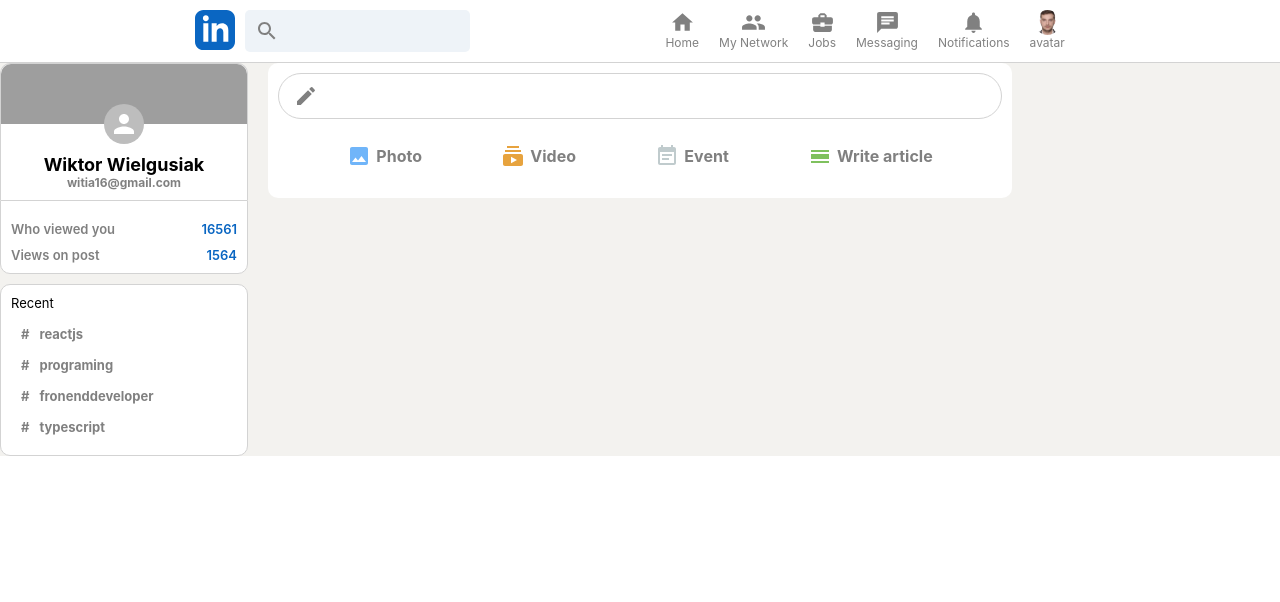
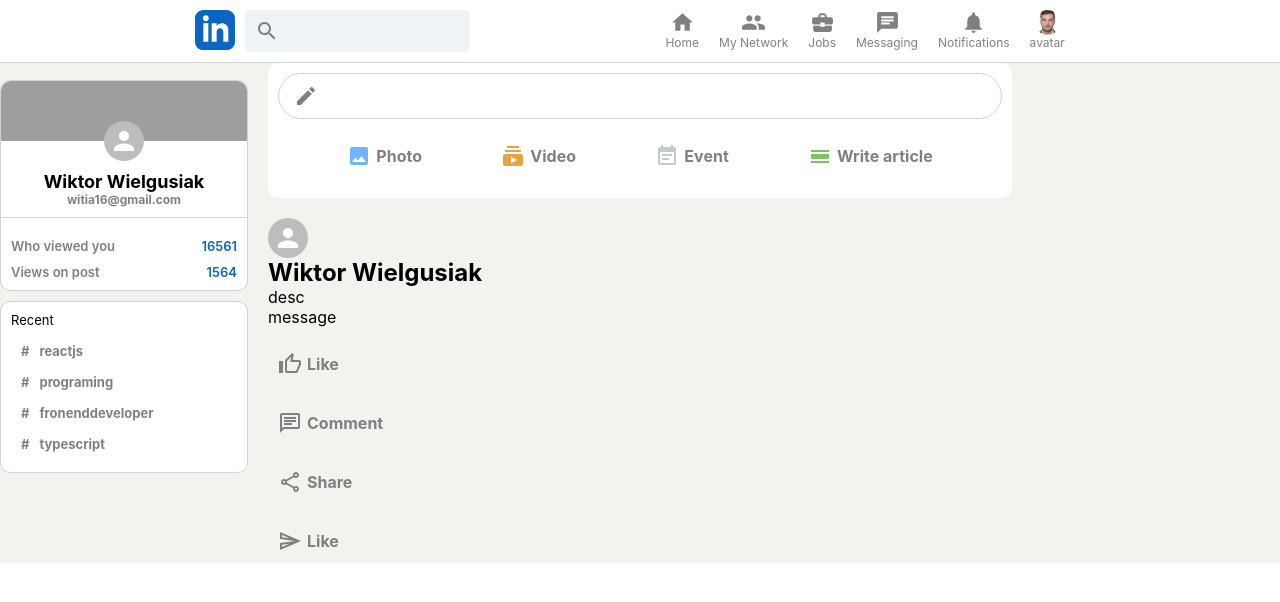
Before and after one commit to WIKTORWIELGUSIAK/linkedin, a React (Create React App) app: page / in a window 1280 px wide. Shown: the top 602 px of the page. Built offline with nearby package versions, Linux system fonts and the light colour scheme; grey boxes are pictures that could not be loaded.

Commit message:
feat: Create component to adding posts.

```diff
--- a/src/components/feed/Feed.tsx
+++ b/src/components/feed/Feed.tsx
@@ -1,5 +1,4 @@
 /** @format */
-
 import "./Feed.css";
 import CreateIcon from "@mui/icons-material/Create";
 import ImageIcon from "@mui/icons-material/Image";
@@ -7,6 +6,7 @@
 import SubscriptionsIcon from "@mui/icons-material/Subscriptions";
 import EventNoteIcon from "@mui/icons-material/EventNote";
 import CalendarViewDayIcon from "@mui/icons-material/CalendarViewDay";
+import Post from "../post/Post";
 function Feed() {
   return (
     <div className="feed">
@@ -42,6 +42,8 @@
           ></InputOption>
         </div>
       </div>
+
+      <Post name="Wiktor Wielgusiak" description="desc" message="message" />
     </div>
   );
 }
--- /dev/null
+++ b/src/components/post/Post.tsx
@@ -0,0 +1,55 @@
+/** @format */
+
+import { Avatar } from "@mui/material";
+import React, { useState } from "react";
+import InputOption from "../inputOption/InputOption";
+import "./Post.css";
+import ThumbUpAltOutlinedIcon from "@mui/icons-material/ThumbUpAltOutlined";
+import ChatOutlinedIcon from "@mui/icons-material/ChatOutlined";
+import ShareOutlinedIcon from "@mui/icons-material/ShareOutlined";
+import SendOutlinedIcon from "@mui/icons-material/SendOutlined";
+interface Props {
+  name: string;
+  description: string;
+  message: string;
+  photoUrl?: string;
+}
+function Post({ name, description, message, photoUrl }: Props) {
+  return (
+    <div className="post">
+      <Avatar />
+      <div className="post__info">
+        <h2>{name}</h2>
+        <p>{description}</p>
+      </div>
+
+      <div className="post__body">
+        <p>{message}</p>
+      </div>
+      <div className="post__buttons">
+        <InputOption
+          Icon={ThumbUpAltOutlinedIcon}
+          title="Like"
+          color="gray"
+        ></InputOption>
+        <InputOption
+          Icon={ChatOutlinedIcon}
+          title="Comment"
+          color="gray"
+        ></InputOption>
+        <InputOption
+          Icon={ShareOutlinedIcon}
+          title="Share"
+          color="gray"
+        ></InputOption>
+        <InputOption
+          Icon={SendOutlinedIcon}
+          title="Like"
+          color="gray"
+        ></InputOption>
+      </div>
+    </div>
+  );
+}
+
+export default Post;
```
Also changed, not shown: src/components/post/Post.css (added).
